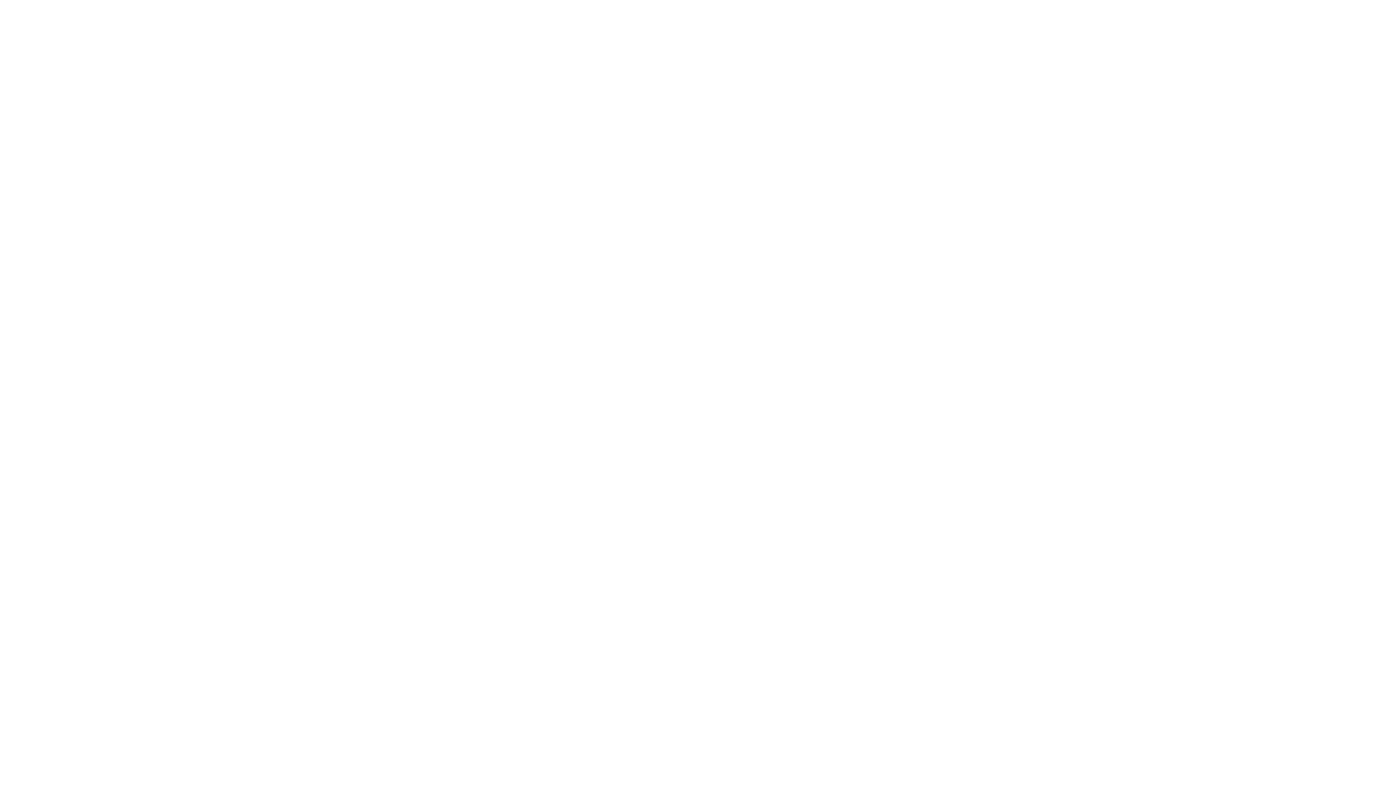
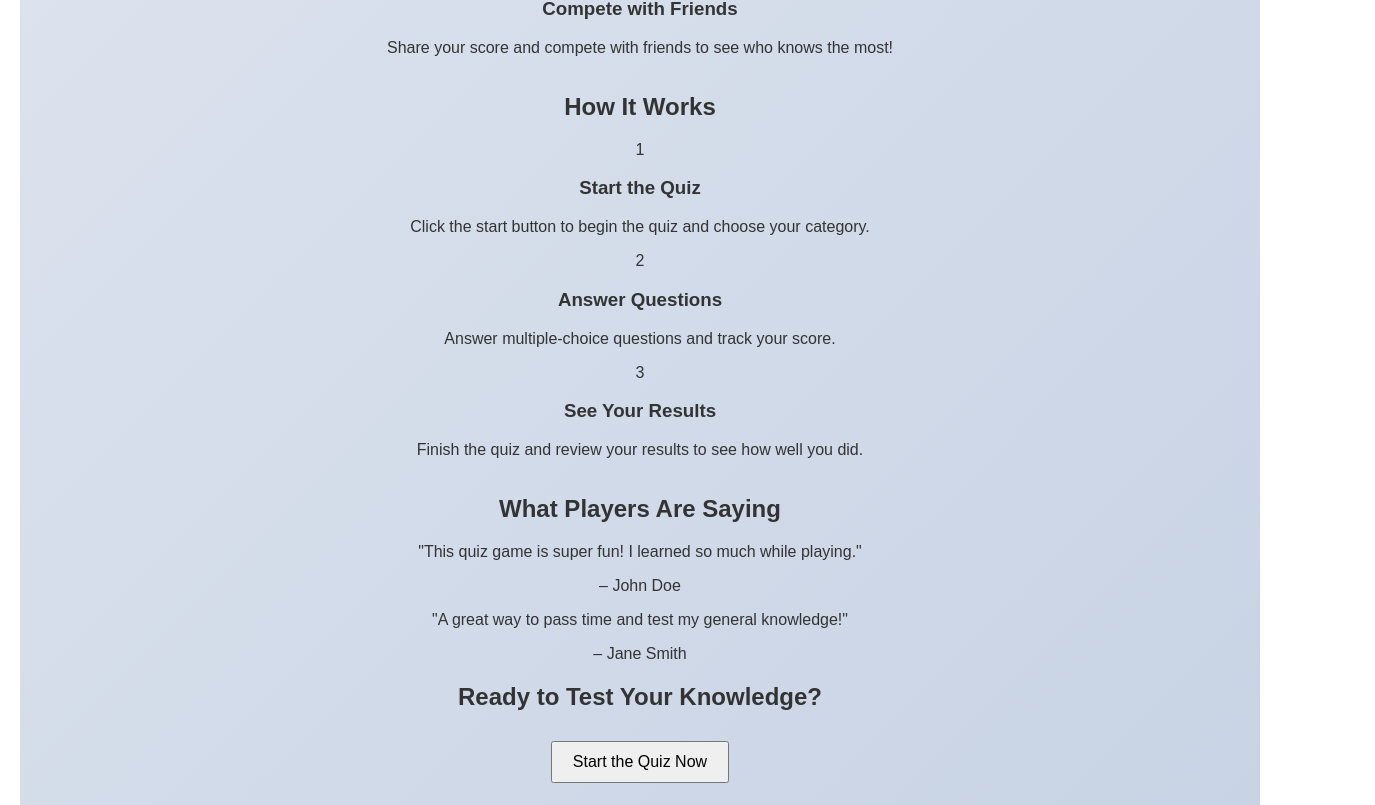
Before and after one commit to priyankakhamkar16/Quizz-App, a React (Create React App) app in the folder frontend/: page / in a window 1280 px wide. Shown: the part 2775-3580 px from the top of the page, 1375 px wide, since content can reach past the window. Before the commit the page ends 1011 px from the top, so only its background shows below. Built offline with nearby package versions, Linux system fonts and the light colour scheme; no server answers.

Commit message:
Update Home.js

```diff
--- a/frontend/src/components/Home.js
+++ b/frontend/src/components/Home.js
@@ -10,6 +10,72 @@ function Home({ startQuiz }) {
         <p>Test your knowledge with our fun and interactive quiz game. Click the button below to get started!</p>
         <button onClick={startQuiz} className="start-quiz-button">Start Quiz</button>
       </header>
+
+      {/* Features Section */}
+      <section className="features-section">
+        <h2>Why Play Our Quiz Game?</h2>
+        <div className="features-container">
+          <div className="feature">
+            <img src={require('../images/feature1.jpg')} alt="Feature 1" />
+            <h3>Fun & Engaging</h3>
+            <p>Experience an exciting quiz game designed to entertain and challenge you.</p>
+          </div>
+          <div className="feature">
+            <img src={require('../images/feature2.jpg')} alt="Feature 2" />
+            <h3>Variety of Topics</h3>
+            <p>Test your knowledge across multiple categories including science, sports, and more!</p>
+          </div>
+          <div className="feature">
+            <img src={require('../images/feature4.avif')} alt="Feature 3" />
+            <h3>Compete with Friends</h3>
+            <p>Share your score and compete with friends to see who knows the most!</p>
+          </div>
+        </div>
+      </section>
+
+      {/* How It Works Section */}
+      <section className="how-it-works">
+        <h2>How It Works</h2>
+        <div className="steps-container">
+          <div className="step">
+            <span>1</span>
+            <h3>Start the Quiz</h3>
+            <p>Click the start button to begin the quiz and choose your category.</p>
+          </div>
+          <div className="step">
+            <span>2</span>
+            <h3>Answer Questions</h3>
+            <p>Answer multiple-choice questions and track your score.</p>
+          </div>
+          <div className="step">
+            <span>3</span>
+            <h3>See Your Results</h3>
+            <p>Finish the quiz and review your results to see how well you did.</p>
+          </div>
+        </div>
+      </section>
+
+      {/* Testimonials Section */}
+      <section className="testimonials-section">
+        <h2>What Players Are Saying</h2>
+        <div className="testimonials-container">
+          <div className="testimonial">
+            <p>"This quiz game is super fun! I learned so much while playing."</p>
+            <span>– John Doe</span>
+          </div>
+          <div className="testimonial">
+            <p>"A great way to pass time and test my general knowledge!"</p>
+            <span>– Jane Smith</span>
+          </div>
+        </div>
+      </section>
+
+      {/* Call-to-Action Section */}
+      <section className="cta-section">
+        <h2>Ready to Test Your Knowledge?</h2>
+        <button onClick={startQuiz} className="cta-button">Start the Quiz Now</button>
+      </section>
+
       <About />
     </div>
   );
```
